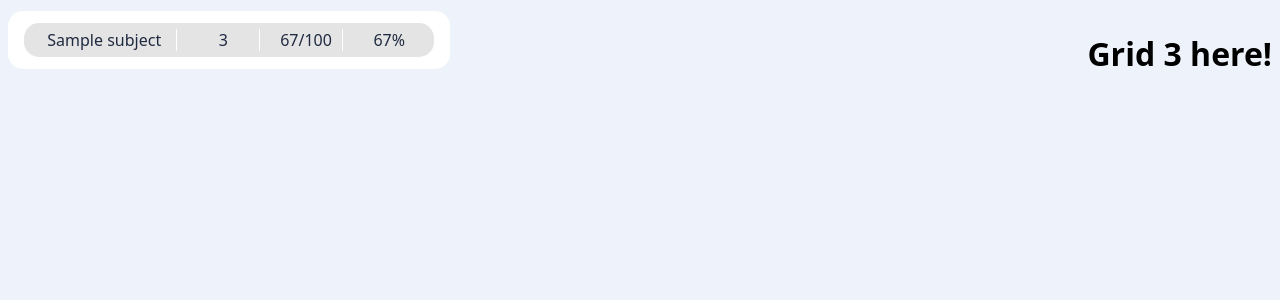
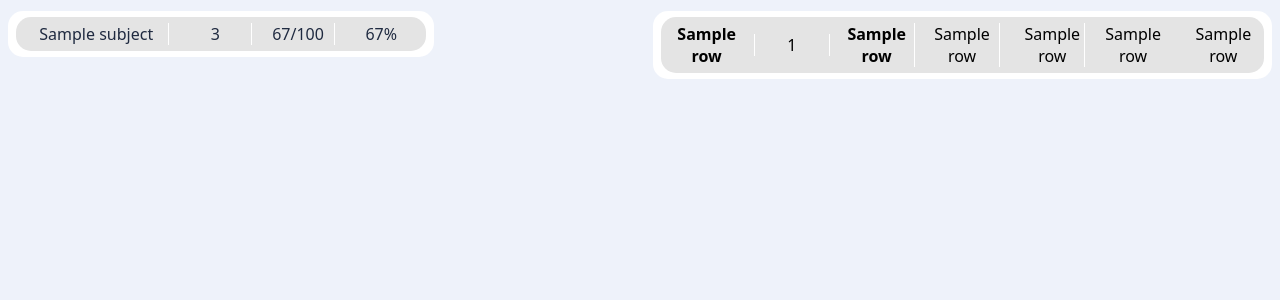
Before and after one commit to Krupicova12Kase/OpenSchoolSucks, a Flask app: template templates/home.html in a window 1280 px wide. Shown: the part 34-334 px from the top of the page. Run offline with Flask 3, Linux system fonts and the light colour scheme; the template is opened without the code that fills it: most values are stand-ins (such as "Sample title", 1, 10 or a date in 2020).

Commit message:
Datagrid for home - basic layout

```diff
--- a/app.py
+++ b/app.py
@@ -116,25 +116,24 @@ def znamka_from_percentage(percentage) -> int:
 
 @app.route('/',methods=["GET","POST"])
 def func():
-    session = requests.Session()
-    session.verify = certificate
-    # -------------------------------
-    # LOGIN
-    # -------------------------------
-    if request.method == "GET":
-        return render_template("index.html")
+    try:
+        session = requests.Session()
+        session.verify = certificate
+        # -------------------------------
+        # LOGIN
+        # -------------------------------
+        if request.method == "GET":
+            return render_template("index.html")
 
-    # Handle POST request - get form data
-    username = request.form.get("username")
-    password = request.form.get("password")
-    try:
+        # Handle POST request - get form data
+        username = request.form.get("username")
+        password = request.form.get("password")
         response = session.post("https://is.psjg.cz/sign/in", data={
             "name": username,
             "password": password,
             "signIn": "Přihlásit se",
             "_do": "signInForm-submit"})
         print(response.status_code)
-        print(response.text)
         flask_session["cookies"] = session.cookies.get_dict()
 
         if "Neplatné přihlašovací jméno nebo heslo" in response.text:
@@ -168,16 +167,34 @@ def func():
 
         # Results ig
         flask_session["studentId"] = student_info[1]
-        response2 = session.get("https://is.psjg.cz/student/student-exam-overview",
+        responseGrid = session.get("https://is.psjg.cz",
                         params={
-                            "studentExamOverview-examGrid-id": "1",
-                            "studentId": student_info[1],
-                            "subjectId": "1619",
-                            "do": "studentExamOverview-examGrid-export"
+                            "studentScoreGrid-id": 1,
+                            "do": "studentScoreGrid-export"
                         })
-        print(response2.status_code)
+        print(responseGrid.status_code)
+        with open("responsegrid.csv", "w", encoding="utf_8") as f:
+            f.write(responseGrid.text)
+        df = csv_to_dataframe(text=responseGrid.text)
 
+        znamky = []
+        csvlist = df.values.tolist()
+
+        # Add znamka to csvlist
+        for x,row in enumerate(csvlist):
+            znamky.append(znamka_from_percentage(row[3]))
+        df["Znamka"] = znamky
+        csvlist = df.values.tolist()
+
+        #Get rid of nan values
+        for x,row in enumerate(csvlist):
+            for y,item in enumerate(row):
+                if pd.isna(item):
+                    csvlist[x][y] = ""
+
+        flask_session["znamky"] = csvlist
         flask_session["subjects"] = student_info[3]
+
         return redirect(url_for("home"))
 
         # Error handling
@@ -231,9 +248,8 @@ def subject(subject_id):
             if pd.isna(item):
                 csvlist[x][y] = ""
 
-    flask_session["znamky"] = csvlist
+    #flask_session["znamky"] = csvlist
     return render_template("znamka.html", znamky = csvlist)
-    #return redirect(url_for("znamka"))
 
 # -------------------------------
 # REDIRECTS
@@ -243,13 +259,14 @@ def subject(subject_id):
 def home():
     # Get subjects from saved cookies
     subjects = flask_session.get('subjects')
+    znamky = flask_session.get("znamky")
 
     #Make sure it exists
     if not subjects:
         return redirect(url_for('func'))
 
     # Render the template
-    return render_template("home.html", subjects=subjects)
+    return render_template("home.html", subjects=subjects, znamky=znamky)
 
 if __name__ == "__main__":
     app.run(debug=False)
--- a/static/styles/home.css
+++ b/static/styles/home.css
@@ -1,4 +1,4 @@
-*{
+* {
     box-sizing: border-box;
 }
 
@@ -9,7 +9,9 @@
     --borders: 1px solid #ffffff;
 }
 
-a:link, a:visited, a:active {
+a:link,
+a:visited,
+a:active {
     color: #1f2a40;
     text-decoration: none;
 }
@@ -38,6 +40,8 @@ body {
     background-color: #e4e4e4;
     padding: var(--padding);
     border-radius: var(--border-radius);
+    align-items: center;
+    text-align: center;
 }
 
 .grid-main {
@@ -101,7 +105,7 @@ body {
 .container {
     width: fit-content;
     display: flex;
-    gap: 0px;
+    gap: 5px;
     padding: var(--padding);
     flex-direction: column;
     background-color: #FFFFFF;
@@ -109,10 +113,70 @@ body {
     flex-wrap: wrap;
 }
 
-.container-child {
+/*znamka*/
+.grid-znamka {
+    display: grid;
+    grid-template-columns: 1fr 1fr 1fr 1fr 1fr 1fr 1fr;
+    grid-template-rows: auto;
+    grid-column-gap: 10px;
+    grid-row-gap: 5px;
+    background-color: #e4e4e4;
     padding: var(--padding);
     border-radius: var(--border-radius);
+    align-items: center;
     text-align: center;
+}
+
+.grid-znamka-1 {
+    /*znamka*/
+    grid-area: 1 / 3 / 2 / 4;
+    font-weight: bold;
+    box-sizing: border-box;
+    display: flex;
+    justify-content: center;
+    align-items: center;
+    border-right: var(--borders)
+}
+
+.grid-znamka-2 {
+    /*datum*/
+    grid-area: 1 / 2 / 2 / 3;
+    width: 100%;
+    box-sizing: border-box;
+    border-right: var(--borders);
+    border-left: var(--borders);
+    margin-right: 5px;
+}
+
+.grid-znamka-3 {
+    /*název*/
+    grid-area: 1 / 1 / 2 / 2;
+    font-weight: bold;
+}
+
+.grid-znamka-4 {
+    /*procenta*/
+    grid-area: 1 / 4 / 2 / 5;
+    border-right: var(--borders);
+}
+
+.grid-znamka-5 {
+    /*body*/
+    grid-area: 1 / 5 / 2 / 6;
+    border-right: var(--borders);
+    padding-left: 10px;
+    height: auto;
+}
+
+.grid-znamka-6 {
+    /*popis*/
+    grid-area: 1 / 6 / 2 / 7;
+}
+
+.grid-znamka-7 {
+    grid-area: 1 / 7 / 2 / 8;
+    padding-left: 10px;
+    height: auto;
 }
 
 /* mobile */
--- a/templates/home.html
+++ b/templates/home.html
@@ -16,8 +16,6 @@
         <div class="grid2-main">
             <div class="container">
                 {% for id,name in subjects.items() %}
-                <div class="container-child">
-
                 <a href="{{ url_for('subject', subject_id=id) }}">
                     <div class="grid">
                         <div class="grid1">
@@ -38,12 +36,23 @@
                         </div>
                     </div>
                 </a>
-                </div>
                 {% endfor %}
             </div>
         </div>
         <div class="grid3-main">
-            <h1>Grid 3 here!</h1>
+            <div class="container">
+                {%for row in znamky%}
+                <div class="grid-znamka">
+                    <div class="grid-znamka-1">{{row[1]}}</div>
+                    <div class="grid-znamka-2">{{row[0]}} </div>
+                    <div class="grid-znamka-3">{{row[2]}}</div>
+                    <div class="grid-znamka-4">{{row[6]}}</div>
+                    <div class="grid-znamka-5">{{row[3]}}</div>
+                    <div class="grid-znamka-6">{{row[4]}}</div>
+                    <div class="grid-znamka-7">{{row[5]}}</div>
+                </div>
+                {%endfor%}
+            </div>
         </div>
     </div>
 </body>
--- a/templates/znamka.html
+++ b/templates/znamka.html
@@ -18,7 +18,7 @@
                 <!-- heading -->
                 <div class="grid">
                     <div class="grid1"><b>Název</b></div>
-                    <div class="grid2"><b>Datum</b></div>
+                    <div class="grid2"><b>Datum</b> </div>
                     <div class="grid3"><b>Známka</b></div>
                     <div class="grid4"><b>Procenta</b></div>
                     <div class="grid5"><b>Body</b></div>
```
Lines whose indentation alone changed are shown as unchanged.
